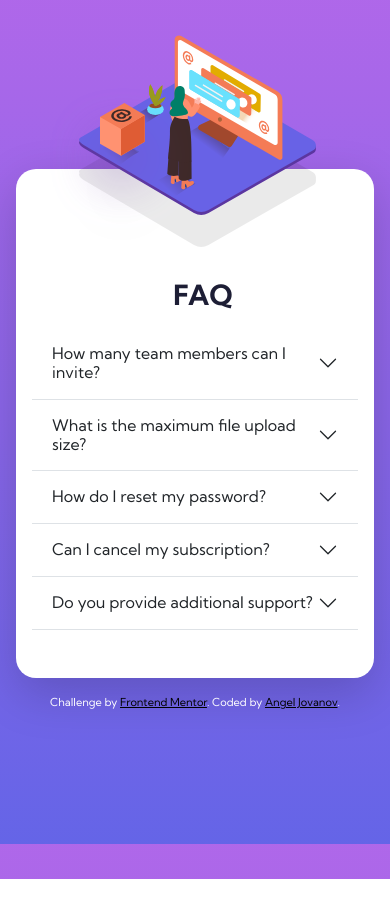
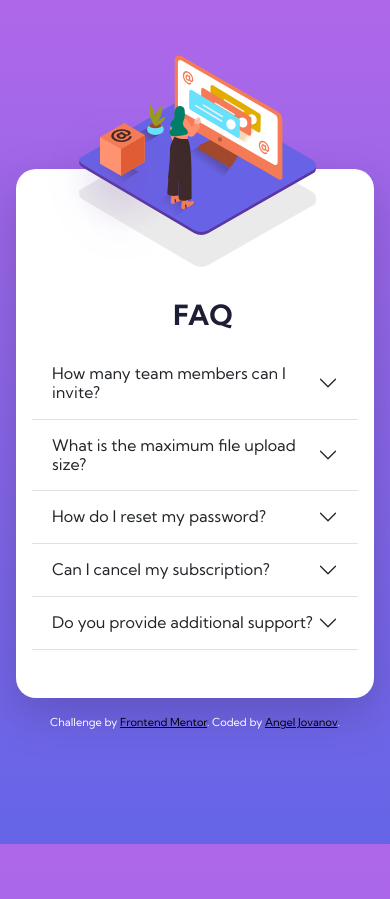
Before and after one commit to anjovanov/faqaccordion-challenge, a plain HTML site: page index.html in a window 390 px wide. Drawn offline with nearby package versions, Linux system fonts and the light colour scheme.

Commit message:
second commit

```diff
--- a/style.css
+++ b/style.css
@@ -19,7 +19,7 @@ body {
 
 .container .bgMobile {
     filter: drop-shadow(0 2rem 0 #00000015);
-    margin: -150px 0 3rem 0;
+    margin: -130px 0 3rem 0;
     padding-right: 25px;
 }
 
```
